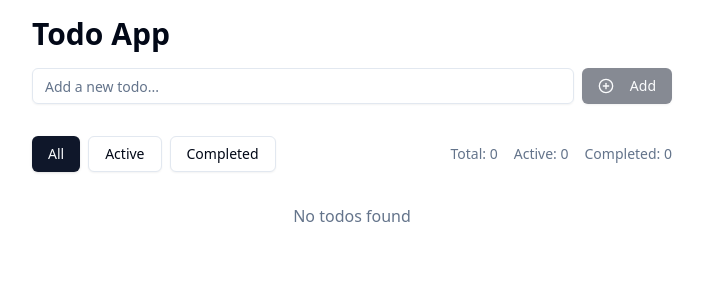
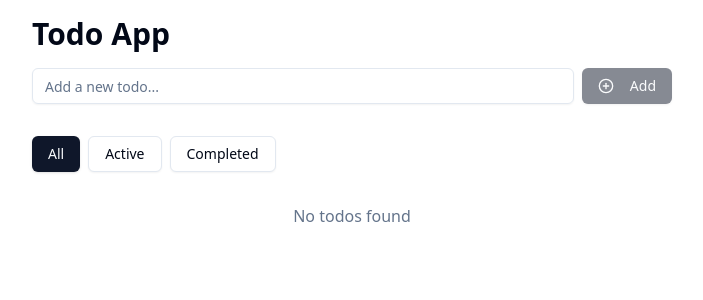
Before and after one commit to ShaikSarfaraz/todo-list, a Next.js app: page / in a window 1280 px wide. Shown: the top 300 px of the page, without its empty margins (288-991 px from the left). Built offline with nearby package versions, Linux system fonts and the light colour scheme.

Commit message:
Commented

```diff
--- a/src/app/page.tsx
+++ b/src/app/page.tsx
@@ -14,7 +14,7 @@ export default function TodoPage() {
 
         <div className="flex items-center justify-between">
           <TodoFilters />
-          <TodoStats />
+          {/* <TodoStats /> */}
         </div>
 
         <TodoList />
```
